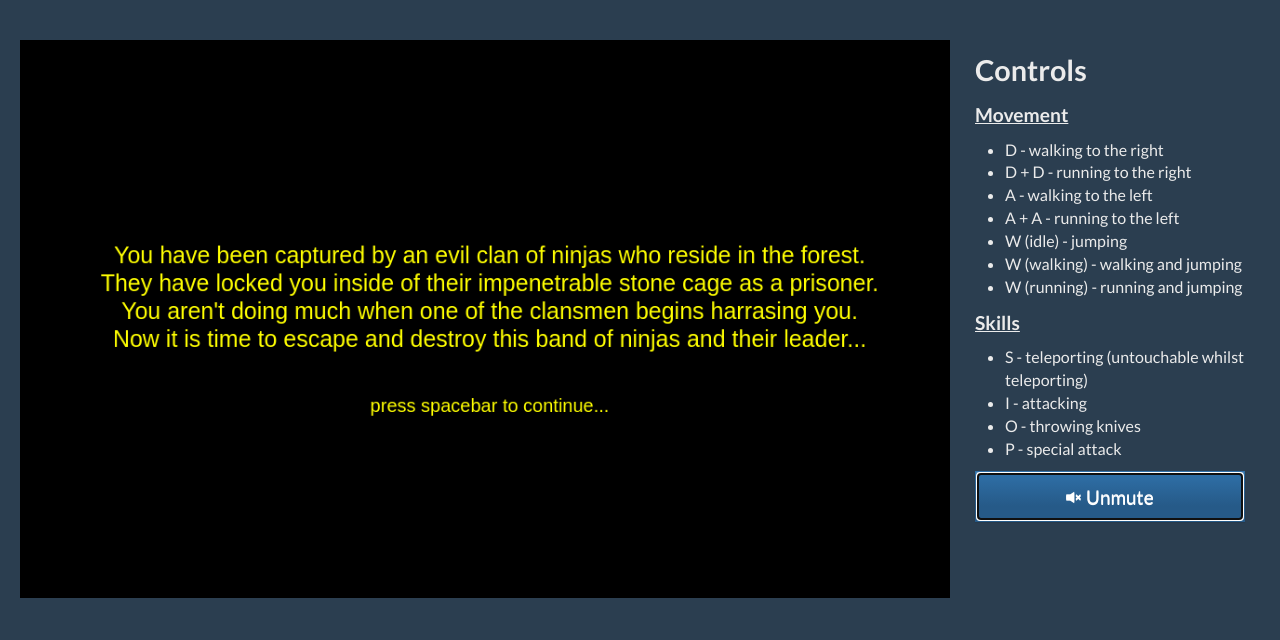
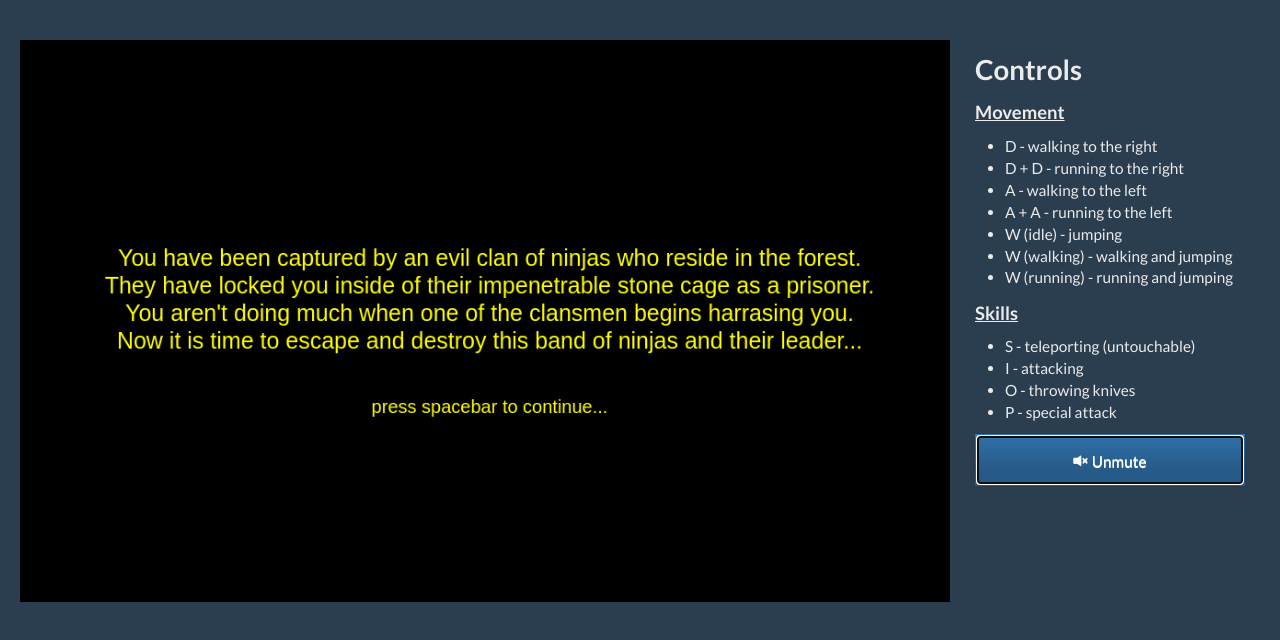
Before and after one commit to jasonbai2014/RunForYourLife, a plain HTML site: page index.html in a window 1280 px wide. Both pictures are taken after a click on the button "Mute". Drawn offline with nearby package versions, Linux system fonts and the light colour scheme.

Commit message:
made some updates

```diff
--- a/index.html
+++ b/index.html
@@ -39,7 +39,7 @@
 
                 <span class="controls">Skills</span>
                 <ul>
-                    <li>S - teleporting (untouchable whilst teleporting)</li>
+                    <li>S - teleporting (untouchable)</li>
                     <li>I - attacking</li>
                     <li>O - throwing knives</li>
                     <li>P - special attack</li>
@@ -47,7 +47,7 @@
 
                 <div class="sound-controls">
                     <button type="button" id="mute-btn" class="btn btn-default btn-lg btn-primary btn-block">
-                        <span class="glyphicon glyphicon-volume-up" aria-hidden="true"></span> Mute
+                        <span class="glyphicon glyphicon-volume-up" aria-hidden="true"></span><span> Mute</span>
                     </button>
                 </div>
             </div>
--- a/scripts/gameEngine.js
+++ b/scripts/gameEngine.js
@@ -175,7 +175,6 @@ GameEngine.prototype.draw = function() {
         this.ctx.fillStyle = "rgba(255,0,0," + this.alpha2 + ")";
         this.ctx.textAlign = "center";
         this.ctx.fillText("YOU DIED", this.camera.position.x, this.camera.position.y);
-
     } else if (this.isWinner) {
         if (this.alpha < 1)
             this.alpha += 0.01;
@@ -189,6 +188,11 @@ GameEngine.prototype.draw = function() {
         this.ctx.fillStyle = "rgba(255,255,0," + this.alpha + ")";
         this.ctx.textAlign = "center";
         this.ctx.fillText("CONGRATULATIONS", this.camera.position.x, this.camera.position.y);
+    } else {
+        this.ctx.font = "12px Arial";
+        this.ctx.fillStyle = "rgba(255,255,0," + 1.0 + ")";
+        this.ctx.textAlign = "center";
+        this.ctx.fillText("patience..", 4860, 600);
     }
 
     this.ctx.restore();
--- a/scripts/main.js
+++ b/scripts/main.js
@@ -41,11 +41,11 @@ function startGame() {
         if (gameEngine.isMuted) {
             soundManager.mute();
             muteBtn.childNodes[1].className = "glyphicon glyphicon-volume-off";
-            muteBtn.childNodes[2].nodeValue = " Unmute";
+            muteBtn.childNodes[2].innerHTML = " Unmute";
         } else {
             soundManager.unmute();
             muteBtn.childNodes[1].className = "glyphicon glyphicon-volume-up";
-            muteBtn.childNodes[2].nodeValue = " Mute";
+            muteBtn.childNodes[2].innerHTML = " Mute";
         }
 
         event.preventDefault();
@@ -57,32 +57,20 @@ function startGame() {
     gameEngine.addPlayer(player);
 
 
-// <<<<<<< HEAD
-//     gameEngine.addEnemy(new Enemy(gameEngine, AM.getAsset("./images/enemy.png"), 300, 490, 50, 25, 22));
-//     gameEngine.addEnemy(new Enemy(gameEngine, AM.getAsset("./images/enemy.png"), 1200, 490, 50, 25, 22));
-//     gameEngine.addEnemy(new Enemy(gameEngine, AM.getAsset("./images/enemy.png"), 2800, 490, 50, 25, 22));
-//     // gameEngine.addEnemy(new Boss(gameEngine, AM.getAsset("./images/boss.png"), 3800, 300, 900, 200, 30));
-// =======
     gameEngine.addEnemy(new Enemy(gameEngine, AM.getAsset("./images/enemy.png"), 400, 430, 50, 25, 22));
     gameEngine.addEnemy(new Enemy(gameEngine, AM.getAsset("./images/enemy.png"), 1200, 430, 50, 25, 22));
     gameEngine.addEnemy(new Enemy(gameEngine, AM.getAsset("./images/enemy.png"), 2800, 430, 50, 25, 22));
-    // gameEngine.addEnemy(new Boss(gameEngine, AM.getAsset("./images/boss.png"), 3800, 300, 900, 200, 30));
 
     gameEngine.addEnemy(new Enemy(gameEngine, AM.getAsset("./images/enemy.png"), 3910, 430, 50, 25, 22));
     gameEngine.addEnemy(new Enemy(gameEngine, AM.getAsset("./images/enemy.png"), 3930, 430, 50, 25, 22));
     gameEngine.addEnemy(new Enemy(gameEngine, AM.getAsset("./images/enemy.png"), 3970, 430, 50, 25, 22));
     gameEngine.addEnemy(new Enemy(gameEngine, AM.getAsset("./images/enemy.png"), 3990, 430, 50, 25, 22));
-// >>>>>>> gh-pages
-
-    // gameEngine.addEnemy(new Enemy(gameEngine, AM.getAsset("./images/enemy.png"), 4750, -550, 50, 25, 22));
-    // gameEngine.addEnemy(new Enemy(gameEngine, AM.getAsset("./images/enemy.png"), 1300, 300, 50, 25, 22));
 
 
     var floorTexture = new Texture(AM.getAsset("./images/tileSheet.jpg"), 0, 2, 30, 30, 1.0);
     var cageTexture = new Texture(AM.getAsset("./images/tileSheet.jpg"), 1, 8, 30, 30, 1.0);
 
     var backgroundTexture = new Texture(AM.getAsset("./images/background.jpg"), 0, 0, 9500, 3000, 1.0);
-    var winTexture = new Texture(AM.getAsset("./images/win.png"), 0, 0, 400, 300, 1.0);
 
     /* FLOOR */                                            // X    Y     NO. OF TILES WIDTH      NO. OF TILES HEIGHT
     gameEngine.addEntity(new Terrain(gameEngine, floorTexture, 0, 500, floorTexture.width * 60, floorTexture.height * 6, 0, false, 0, false));    // Floor
@@ -123,25 +111,13 @@ function startGame() {
     /* UPPER LEVEL */
     gameEngine.addEntity(new Terrain(gameEngine, floorTexture, 3000, -500, floorTexture.width * 54, floorTexture.height * 1, 0, false, 0, false));
 
-// <<<<<<< HEAD
-//     gameEngine.addEntity(new Terrain(gameEngine, floorTexture, 4000, -1200, floorTexture.width * 1, floorTexture.height * 20, 0, false, 50, false));
-//     gameEngine.addEntity(new Terrain(gameEngine, floorTexture, 3900, -1150, floorTexture.width * 1, floorTexture.height * 18, 0, false, 45, false));
-//     gameEngine.addEntity(new Terrain(gameEngine, floorTexture, 3830, -1130, floorTexture.width * 1, floorTexture.height * 18, 0, false, 43, false));
-//     gameEngine.addEntity(new Terrain(gameEngine, floorTexture, 3700, -1200, floorTexture.width * 1, floorTexture.height * 20, 0, false, 50, false));
 
-//     gameEngine.addEntity(new Terrain(gameEngine, floorTexture, 3650, -1210, floorTexture.width * 1, floorTexture.height * 20, 0, false, 52, false));
-//     gameEngine.addEntity(new Terrain(gameEngine, floorTexture, 3570, -1140, floorTexture.width * 1, floorTexture.height * 19, 0, false, 45, false));
-//     gameEngine.addEntity(new Terrain(gameEngine, floorTexture, 3400, -1160, floorTexture.width * 1, floorTexture.height * 18, 0, false, 45, false));
-
-
-
-
-// =======
     /* MOVING PILLARS */
     gameEngine.addEntity(new Terrain(gameEngine, floorTexture, 4000, -1200, floorTexture.width * 1, floorTexture.height * 20, 0, false, 50, false));
     gameEngine.addEntity(new Terrain(gameEngine, floorTexture, 3900, -1150, floorTexture.width * 1, floorTexture.height * 18, 0, false, 46, false));
     gameEngine.addEntity(new Terrain(gameEngine, floorTexture, 3790, -1130, floorTexture.width * 1, floorTexture.height * 18, 0, false, 43, false));
     gameEngine.addEnemy(new Enemy(gameEngine, AM.getAsset("./images/enemy.png"), 3850, -570, 50, 25, 22));
+
     gameEngine.addEntity(new Terrain(gameEngine, floorTexture, 3680, -1200, floorTexture.width * 1, floorTexture.height * 20, 0, false, 50, false));
     gameEngine.addEntity(new Terrain(gameEngine, floorTexture, 3590, -1210, floorTexture.width * 1, floorTexture.height * 20, 0, false, 52, false));
     gameEngine.addEntity(new Terrain(gameEngine, floorTexture, 3470, -1170, floorTexture.width * 1, floorTexture.height * 19, 0, false, 46, false));
@@ -156,12 +132,12 @@ function startGame() {
     gameEngine.addEntity(new Terrain(gameEngine, floorTexture, 2550, -1000, floorTexture.width * 2, floorTexture.height * 1, 110, false, 0, false));
     gameEngine.addEntity(new Terrain(gameEngine, floorTexture, 2000, -950, floorTexture.width * 4, floorTexture.height * 1, 100, false, 100, true));
 
-    gameEngine.addEntity(new Terrain(gameEngine, floorTexture, -300, -1160, floorTexture.width * 60 , floorTexture.height * 4, 0, false, 0, false));
-    gameEngine.addEnemy(new Boss(gameEngine, AM.getAsset("./images/boss.png"), -270, -1200, 900, 200, 30));
-// >>>>>>> gh-pages
+    gameEngine.addEntity(new Terrain(gameEngine, floorTexture, -300, -1160, floorTexture.width * 60 , floorTexture.height * 3, 0, false, 0, false));
+    gameEngine.addEnemy(new Boss(gameEngine, AM.getAsset("./images/boss.png"), -270, -1240, 350, 200, 30));
 
 
     gameEngine.addScenery(new Sprite(gameEngine, backgroundTexture, -2800, -2000));
+
 
     var statusBarForegroundTexture = new Texture(AM.getAsset("./images/statusBarForeground.png"), 0, 0, 300, 125, 1.0);
     var statusBarBackgroundTexture = new Texture(AM.getAsset("./images/statusBarBackground.png"), 0, 0, 300, 125, 1.0);
--- a/style/layout.css
+++ b/style/layout.css
@@ -1,9 +1,13 @@
 * {
-    font-size: 16px;
+    font-size: 1.2vw;
 }
 
 html {
     margin:20px;
+}
+
+canvas {
+    border: 5px solid #000000;
 }
 
 div.row {
@@ -34,6 +38,10 @@ span.controls {
     margin: 10px;
 }
 
+button {
+    font-size: 1.2em;
+}
+
 ul.control-list {
     list-style-type: none;
 }
```
